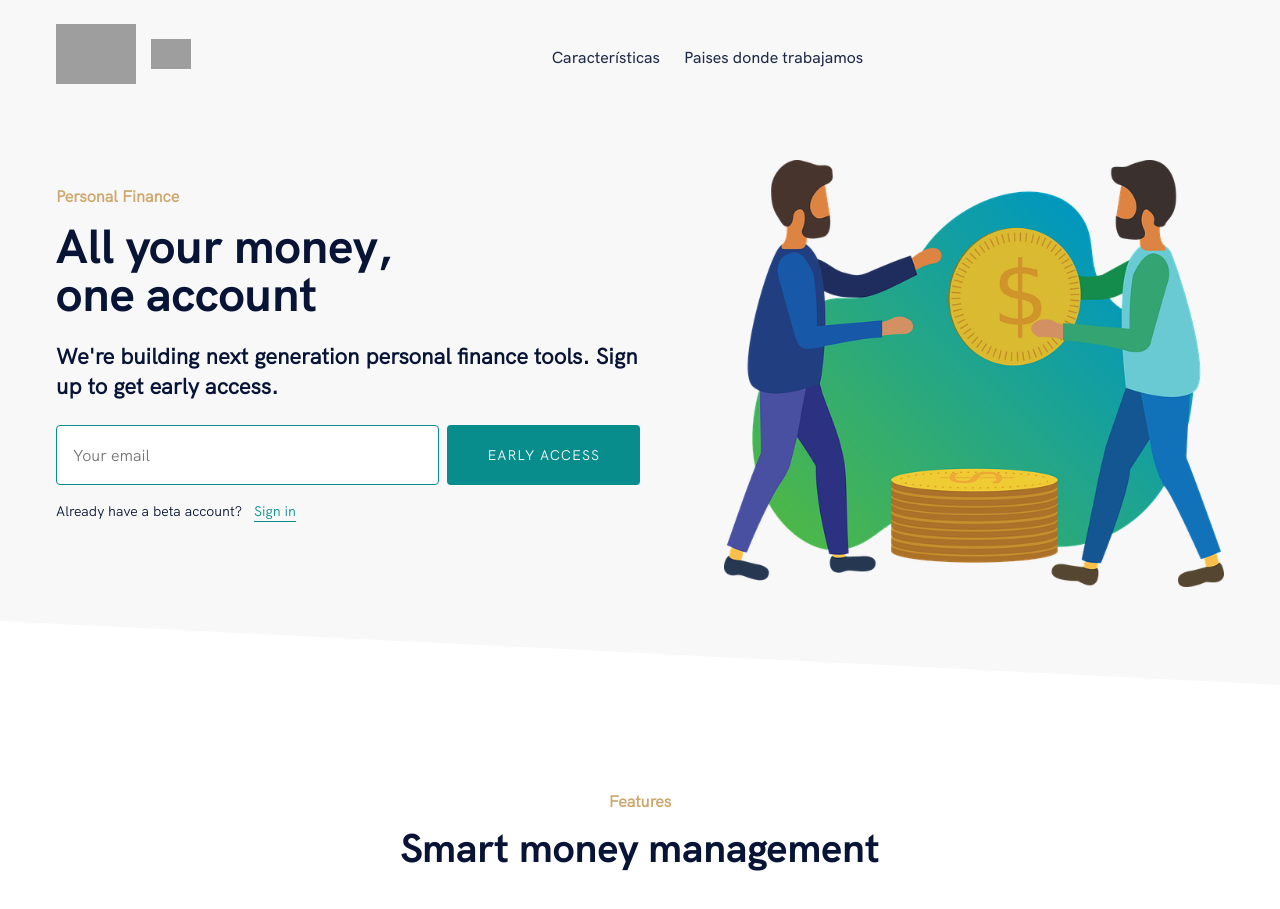
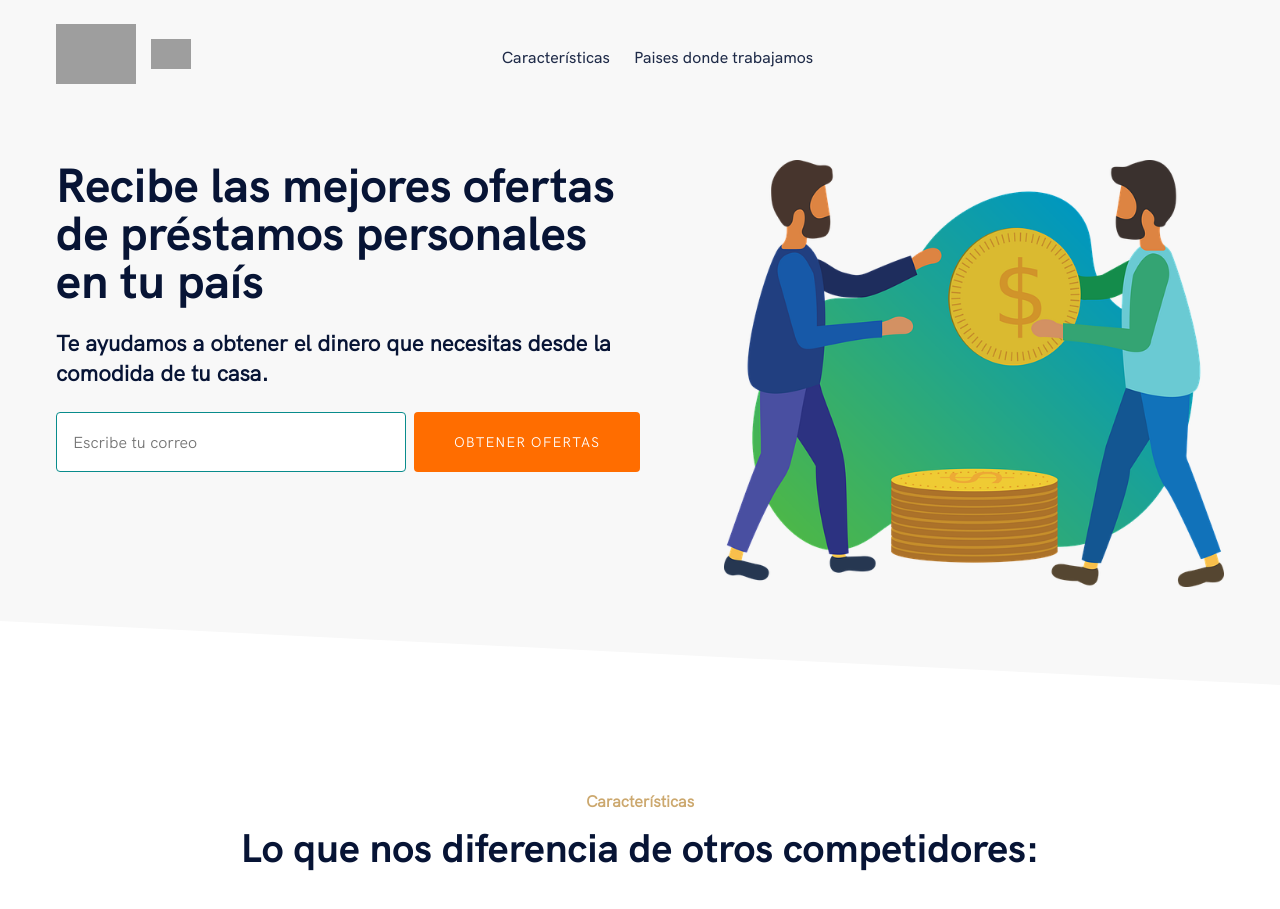
Before and after one commit to rrorrolfo/creditaminaCompany, a Gatsby site: page / in a window 1280 px wide. Shown: the top 909 px of the page. Built offline with nearby package versions, Linux system fonts and the light colour scheme; Gatsby itself is replaced by a stand-in of ours; grey boxes are pictures that could not be loaded.

Commit message:
Updated general site content

```diff
--- a/src/components/common/navigation/style.js
+++ b/src/components/common/navigation/style.js
@@ -3,12 +3,12 @@ import styled from "styled-components"
 import { Container } from "../../global"
 
 export const Nav = styled.nav`
-  padding: ${props => (props.scrolled ? `16px 0` : `24px 0`)};
+  padding: ${(props) => (props.scrolled ? `16px 0` : `24px 0`)};
   position: fixed;
   width: 100%;
   top: 0;
   z-index: 1000;
-  background: ${props => (props.scrolled ? `white` : null)};
+  background: ${(props) => (props.scrolled ? `white` : null)};
   transition: 0.4s cubic-bezier(0.2, 0.8, 0.2, 1);
 `
 
@@ -42,13 +42,13 @@ export const NavListWrapper = styled.div`
 
 export const NavItem = styled.li`
   margin: 0 0.75em;
-  font-family: ${props => props.theme.font.medium};
-  ${props => props.theme.font_size.xsmall};
+  font-family: ${(props) => props.theme.font.medium};
+  ${(props) => props.theme.font_size.xsmall};
 
   a {
     text-decoration: none;
     opacity: 0.9;
-    color: ${props => props.theme.color.black.regular};
+    color: ${(props) => props.theme.color.black.regular};
   }
 
   &.active {
@@ -62,13 +62,13 @@ export const MobileMenu = styled.div`
   width: 100%;
   height: 100vh;
   z-index: 1000;
-  background: ${props => props.theme.color.regular};
+  background: ${(props) => props.theme.color.regular};
 `
 
 export const Brand = styled.div`
-  font-family: ${props => props.theme.font.extrabold};
-  ${props => props.theme.font_size.regular};
-  color: ${props => props.theme.color.black.regular};
+  font-family: ${(props) => props.theme.font.extrabold};
+  ${(props) => props.theme.font_size.regular};
+  color: ${(props) => props.theme.color.black.regular};
   text-decoration: none;
   letter-spacing: 1px;
   margin: 0;
@@ -78,7 +78,7 @@ export const Brand = styled.div`
     padding: 0;
 
     a {
-      color: ${props => props.theme.color.black.regular};
+      color: ${(props) => props.theme.color.black.regular};
       text-decoration: none;
     }
   }
@@ -86,30 +86,23 @@ export const Brand = styled.div`
 export const ActionsContainer = styled.div`
   display: flex;
   align-items: center;
-  @media (max-width: ${props => props.theme.screen.xs}) {
+  @media (max-width: ${(props) => props.theme.screen.md}) {
     display: none;
   }
 
-  button {
-    font-family: ${props => props.theme.font.normal};
-    ${props => props.theme.font_size.xsmall};
-    color: white;
-    background: #098b8c;
-    border-radius: 4px;
-    padding: 10px 16px;
-    text-transform: uppercase;
-    font-size: 12px;
+  span {
+    width: 100px;
   }
 `
 
 export const Mobile = styled.div`
   display: none;
 
-  @media (max-width: ${props => props.theme.screen.xs}) {
+  @media (max-width: ${(props) => props.theme.screen.xs}) {
     display: block;
   }
 
-  ${props =>
+  ${(props) =>
     props.hide &&
     `
     display: block;
--- a/src/components/sections/features.js
+++ b/src/components/sections/features.js
@@ -6,8 +6,8 @@ import { Section, Container } from "../global"
 const Features = () => (
   <Section id="features">
     <StyledContainer>
-      <Subtitle>Features</Subtitle>
-      <SectionTitle>Smart money management</SectionTitle>
+      <Subtitle>Características</Subtitle>
+      <SectionTitle>Lo que nos diferencia de otros competidores:</SectionTitle>
       <FeaturesGrid>
         <FeatureItem>
           <FeatureTitle>Notifications</FeatureTitle>
@@ -54,7 +54,7 @@ export default Features
 const StyledContainer = styled(Container)``
 
 const SectionTitle = styled.h3`
-  color: ${props => props.theme.color.primary};
+  color: ${(props) => props.theme.color.primary};
   display: flex;
   justify-content: center;
   margin: 0 auto 40px;
@@ -63,7 +63,7 @@ const SectionTitle = styled.h3`
 
 const Subtitle = styled.h5`
   font-size: 16px;
-  color: ${props => props.theme.color.accent};
+  color: ${(props) => props.theme.color.accent};
   letter-spacing: 0px;
   margin-bottom: 12px;
   text-align: center;
@@ -76,7 +76,7 @@ const FeaturesGrid = styled.div`
   margin: 0px auto;
   grid-column-gap: 40px;
   grid-row-gap: 35px;
-  @media (max-width: ${props => props.theme.screen.sm}) {
+  @media (max-width: ${(props) => props.theme.screen.sm}) {
     grid-template-columns: 1fr;
     padding: 0 64px;
   }
@@ -90,7 +90,7 @@ const FeatureItem = styled.div`
 `
 
 const FeatureTitle = styled.h4`
-  color: ${props => props.theme.color.primary};
+  color: ${(props) => props.theme.color.primary};
   letter-spacing: 0px;
   line-height: 30px;
   margin-bottom: 10px;
--- a/src/components/sections/header.js
+++ b/src/components/sections/header.js
@@ -30,24 +30,18 @@ const Header = () => {
       <Container>
         <Flex>
           <HeaderTextGroup>
-            <Subtitle>Personal Finance</Subtitle>
+            {/* <Subtitle>Creditamina</Subtitle> */}
             <h1>
-              All your money,
-              <br />
-              one account
+              Recibe las mejores ofertas de préstamos personales en tu país
             </h1>
             <h2>
-              We're building next generation personal finance tools. Sign up to
-              get early access.
+              Te ayudamos a obtener el dinero que necesitas desde la comodida de
+              tu casa.
             </h2>
             <HeaderForm onSubmit={handleSubmit}>
-              <HeaderInput placeholder="Your email" />
-              <HeaderButton>Early access</HeaderButton>
+              <HeaderInput placeholder="Escribe tu correo" />
+              <HeaderButton>Obtener ofertas</HeaderButton>
             </HeaderForm>
-            <FormSubtitle>
-              Already have a beta account?{" "}
-              <FormSubtitleLink to="/">Sign in</FormSubtitleLink>
-            </FormSubtitle>
           </HeaderTextGroup>
           <ImageWrapper>
             <StyledImage fluid={data.file.childImageSharp.fluid} />
@@ -174,7 +168,7 @@ const HeaderButton = styled.button`
   text-transform: uppercase;
   cursor: pointer;
   white-space: nowrap;
-  background: ${(props) => props.theme.color.secondary};
+  background: rgb(255, 109, 0);
   border-radius: 4px;
   padding: 0px 40px;
   border-width: 0px;
```
